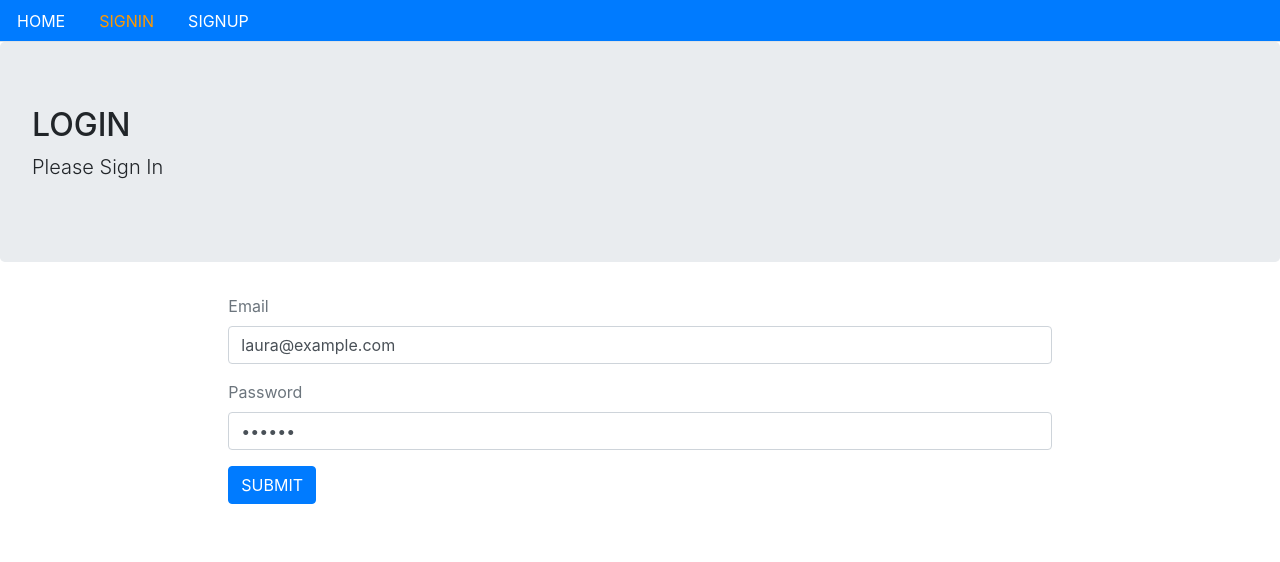
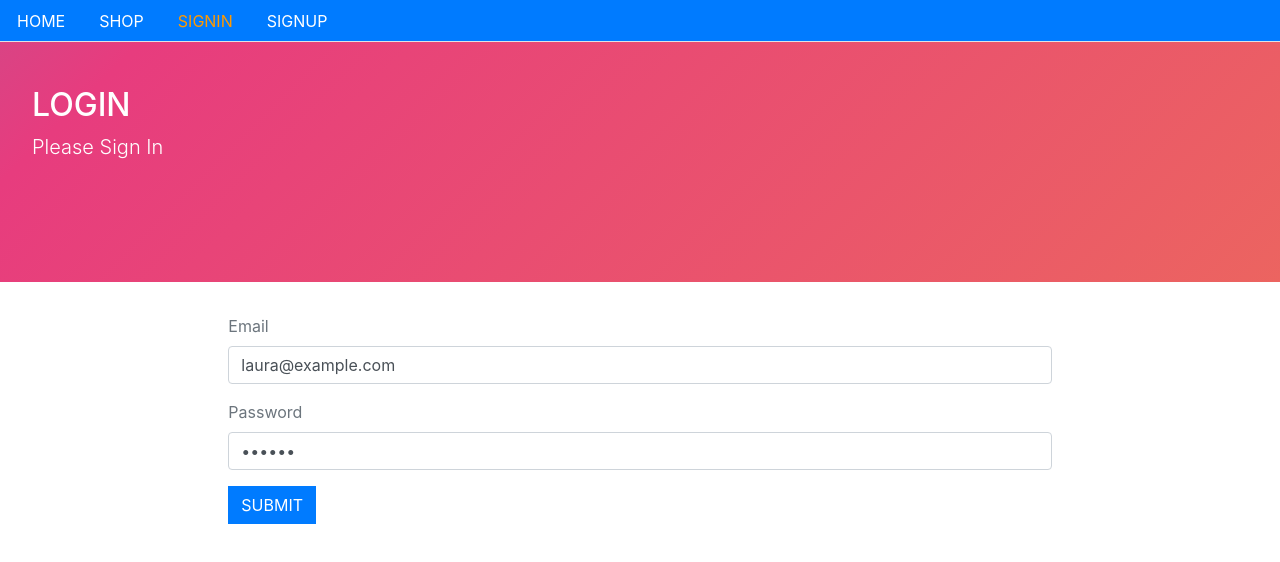
Before and after one commit to CarloMeloni/mernEcommerceFrontend, a React (Create React App) app in the folder ecommerce-front/: page /signin in a window 1280 px wide. Shown: the top 562 px of the page. Built offline with nearby package versions, Linux system fonts and the light colour scheme; no server answers; the HTML template or start-up script is replaced by a standard one.

Commit message:
Adding some styling to the Layout, and creating the SHOP component

```diff
--- a/ecommerce-front/src/Routes.js
+++ b/ecommerce-front/src/Routes.js
@@ -1,6 +1,7 @@
 import React from 'react';
 import { BrowserRouter, Switch, Route } from 'react-router-dom';
 import Home from './core/Home';
+import Shop from './core/Shop';
 import Signup from './user/Signup';
 import Signin from './user/Signin';
 import PrivateRoute from './auth/PrivateRoute';
@@ -15,6 +16,7 @@ const Routes = () => {
         <BrowserRouter>
             <Switch>
                 <Route exact path='/' component={Home} />
+                <Route exact path='/shop' component={Shop} />
                 <Route exact path='/signup' component={Signup} />
                 <Route exact path='/signin' component={Signin} />
                 <PrivateRoute exact path='/user/dashboard' component={DashBoard} />
--- a/ecommerce-front/src/core/Card.js
+++ b/ecommerce-front/src/core/Card.js
@@ -12,7 +12,7 @@ const Card = ({ product }) => {
                     <p>{product.description}</p>
                     <p>{product.price}</p>
                     <Link to="/">
-                        <button  className="btn btn-outline-primary mt-2 mb-2">View Product</button>
+                        <button  className="btn btn-outline-primary mt-2 mb-2 mr-2">View Product</button>
                     </Link>
                     <button  className="btn btn-outline-warning mt-2 mb-2">Add To Cart</button>
                 </div>
--- a/ecommerce-front/src/core/Layout.js
+++ b/ecommerce-front/src/core/Layout.js
@@ -1,5 +1,6 @@
 import React, { Fragment } from 'react';
 import Menu from './Menu';
+import '../style.css';
 
 const Layout = ({ title = "Title", description = "Description", className, children }) => {
     return (
--- a/ecommerce-front/src/core/Menu.js
+++ b/ecommerce-front/src/core/Menu.js
@@ -16,6 +16,9 @@ const Menu = (props) => {
             <ul className="nav nav-tabs bg-primary">
                 <li className="nav-item">
                     <Link className="nav-link" style={isActive(props.history, '/')} to="/">HOME</Link>
+                </li>
+                <li className="nav-item">
+                    <Link className="nav-link" style={isActive(props.history, '/shop')} to="/shop">SHOP</Link>
                 </li>
                 {isAuthenticated() && isAuthenticated().user.role === 0 && (<li className="nav-item">
                     <Link className="nav-link" style={isActive(props.history, '/user/dashboard')} to="/user/dashboard">DASHBOARD</Link>
--- /dev/null
+++ b/ecommerce-front/src/core/Shop.js
@@ -0,0 +1,16 @@
+import React, { useState, useEffect } from 'react';
+import Layout from './Layout';
+import Card from './Card';
+
+const Shop = () => {
+    return (
+        <Layout title="SHOP" description="SEARCH AND FIND PRODUCT OF YOUR CHOICE">
+            <div className="row">
+                <div className="col-4">left</div>
+                <div className="col-8">right</div>
+            </div>
+        </Layout>
+    )
+}
+
+export default Shop;
--- /dev/null
+++ b/ecommerce-front/src/style.css
@@ -0,0 +1,53 @@
+.btn, .jumbotron, .nav, :hover {
+    border-radius: 0px;
+}
+
+/*PRODUCT IMAGE ON CART*/
+.product-img {
+    min-height: 100px;
+}
+
+.jumbotron h2 {
+    margin-top: -20px;
+}
+
+@media only screen and (max-width: 600px) {
+    .jumbotron h2 {
+        margin-top: -10px;
+    }
+}
+
+/*JUMBTOTRON ANIMATION*/
+.jumbotron {
+    width: 30wh;
+    height: 30vh;
+    color: #fff;
+    background: linear-gradient(-45deg, #ee7752, #e73c7e, #23a6d5, #23d5ab);
+    background-size: 400% 400%;
+    -webkit-animation: Gradient 15s ease infinite;
+    animation: Gradient 15s ease infinite;
+}
+
+@-webkit-keyframes Gradient {
+    0% {
+        background-position: 0% 50%;
+    }
+    50% {
+        background-position: 100% 50%;
+    }
+    100% {
+        background-position: 0% 50%;
+    }
+}
+
+@keyframes Gradient {
+    0% {
+        background-position: 0% 50%;
+    }
+    50% {
+        background-position: 100% 50%;
+    }
+    100% {
+        background-position: 0% 50%;
+    }
+}
```
